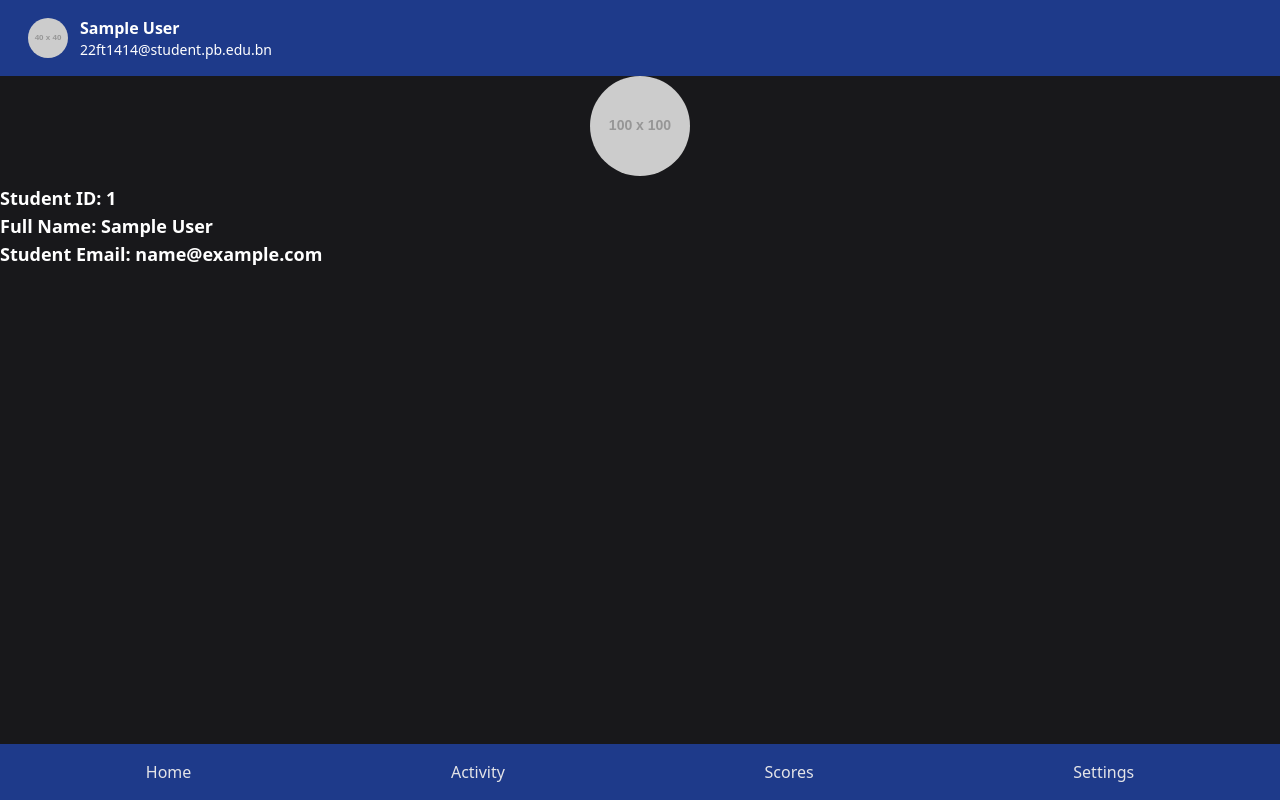
After one commit to 22FTT1500/Ep-Quest, a PHP site: page /manageprofile.php in a window 1280 px wide. The commit adds this page. Run offline with PHP 8.4, Linux system fonts and the light colour scheme; the visitor is signed in with stand-in values (Sample User, id 1); grey boxes labelled with a size stand in for pictures from a placeholder-image service; some libraries are stand-ins or nearby versions.

Commit message:
latest changes

```diff
--- a/activitypage.php
+++ b/activitypage.php
@@ -58,7 +58,7 @@ if (isset($_SESSION['student_id']) && isset($_SESSION['student_id'])) {
                     <span><a href="studentpage.php">Home</a></span>
                     <span><a href="#">Activity</a></span>
                     <span><a href="leaderboard.php">Scores</a></span>
-                    <span><a href="">Settings</a></span>
+                    <span><a href="settingpage.php">Settings</a></span>
                 </div>
             </div>
         </div>
--- a/leaderboard.php
+++ b/leaderboard.php
@@ -48,7 +48,7 @@ if (isset($_SESSION['student_id']) && isset($_SESSION['student_id'])) {
                 <span><a href="studentpage.php">Home</a></span>
                 <span><a href="activitypage.php">Activity</a></span>
                 <span><a href="#">Scores</a></span>
-                <span><a href="">Settings</a></span>
+                <span><a href="settingpage.php">Settings</a></span>
             </div>
         </div>
         </div>
--- a/login.php
+++ b/login.php
@@ -32,6 +32,10 @@ if (isset($_POST['stuid']) && isset($_POST['password'])) {
                 $_SESSION['fullname'] = $row['fullname'];
                 $_SESSION['name'] = $row['name'];
                 $_SESSION['id'] = $row['id'];
+                $_SESSION['grpcode'] = $row['grpcode'];
+                $_SESSION['email'] = $row['email'];
+
+
                 header('Location: studentpage.php');
                 exit();
             } else {
--- /dev/null
+++ b/manageprofile.php
@@ -0,0 +1,63 @@
+<?php
+session_start();
+include 'db_conn.php';
+if (isset($_SESSION['student_id']) && isset($_SESSION['student_id']) && isset($_SESSION['email'])) {
+
+?>
+
+    <!DOCTYPE html>
+    <html lang="en">
+
+    <head>
+        <meta charset="UTF-8">
+        <meta name="viewport" content="width=device-width, initial-scale=1.0">
+        <script src="https://cdn.tailwindcss.com"></script>
+        <title>Document</title>
+    </head>
+
+    <body class="bg-zinc-900 text-white font-sans">
+        <div class="flex flex-col h-screen">
+            <div class="p-4 bg-blue-900">
+                <!-- Profile Link -->
+                <div class="flex items-center">
+                    <img src="https://placehold.co/40x40" alt="profile" class="rounded-full ml-3" />
+                    <div class="ml-3">
+                        <h1 class="font-bold"><?php echo $_SESSION['fullname']; ?></h1>
+                        <p class="text-sm">22ft1414@student.pb.edu.bn</p>
+                    </div>
+                </div>
+            </div>
+
+            <!-- Profile -->
+
+            <div class="flex justify-center items-center mb-2">
+                <img src="https://placehold.co/100x100" alt="profile" class="rounded-full" />
+            </div>
+
+
+            <p class="text-lg font-bold">Student ID: <?php echo $_SESSION['student_id']; ?></p>
+            <p class="text-lg font-bold">Full Name: <?php echo $_SESSION['fullname']; ?></p>
+            <p class="text-lg font-bold">Student Email: <?php echo $_SESSION['email']; ?></p>
+
+
+
+            <div class="p-4 bg-blue-900 fixed bottom-0 w-full">
+                <div class="flex justify-around text-zinc-200">
+                    <span><a href="studentpage.php">Home</a></span>
+                    <span><a href="#">Activity</a></span>
+                    <span><a href="leaderboard.php">Scores</a></span>
+                    <span><a href="settingpage.php">Settings</a></span>
+                </div>
+            </div>
+        </div>
+
+    </body>
+
+    </html>
+
+<?php
+} else {
+    header("Location: index.php");
+    exit();
+}
+?>
--- a/settingpage.php
+++ b/settingpage.php
@@ -30,7 +30,7 @@ if (isset($_SESSION['student_id']) && isset($_SESSION['student_id'])) {
             <h2 class="text-center text-2xl font-bold mb-4 mt-4 text-black">Settings</h2>
             <!-- Manage profile card button -->
             <div class="mx-4 my-2 p-4 bg-blue-600 rounded-lg text-center">
-                <button class="">Manage Profile</button>
+                <a href="manageprofile.php"><button class="">Manage Profile</button></a>
             </div>
 
             <div class="mx-4 my-2 p-4 bg-blue-600 rounded-lg text-center">
--- a/studentpage.php
+++ b/studentpage.php
@@ -26,8 +26,6 @@ if (isset($_SESSION['student_id']) && isset($_SESSION['student_id'])) {
                     </div>
                 </div>
             </div>
-
-
 
             <div class="bg-blue-600 mx-4 my-4 p-4 rounded-lg text-center">
                 <div class="flex justify-center items-center mb-2">
@@ -63,7 +61,7 @@ if (isset($_SESSION['student_id']) && isset($_SESSION['student_id'])) {
                     <span><a href="#">Home</a></span>
                     <span><a href="activitypage.php">Activity</a></span>
                     <span><a href="leaderboard.php">Scores</a></span>
-                    <span><a href="">Settings</a></span>
+                    <span><a href="settingpage.php">Settings</a></span>
                 </div>
             </div>
         </div>
```
